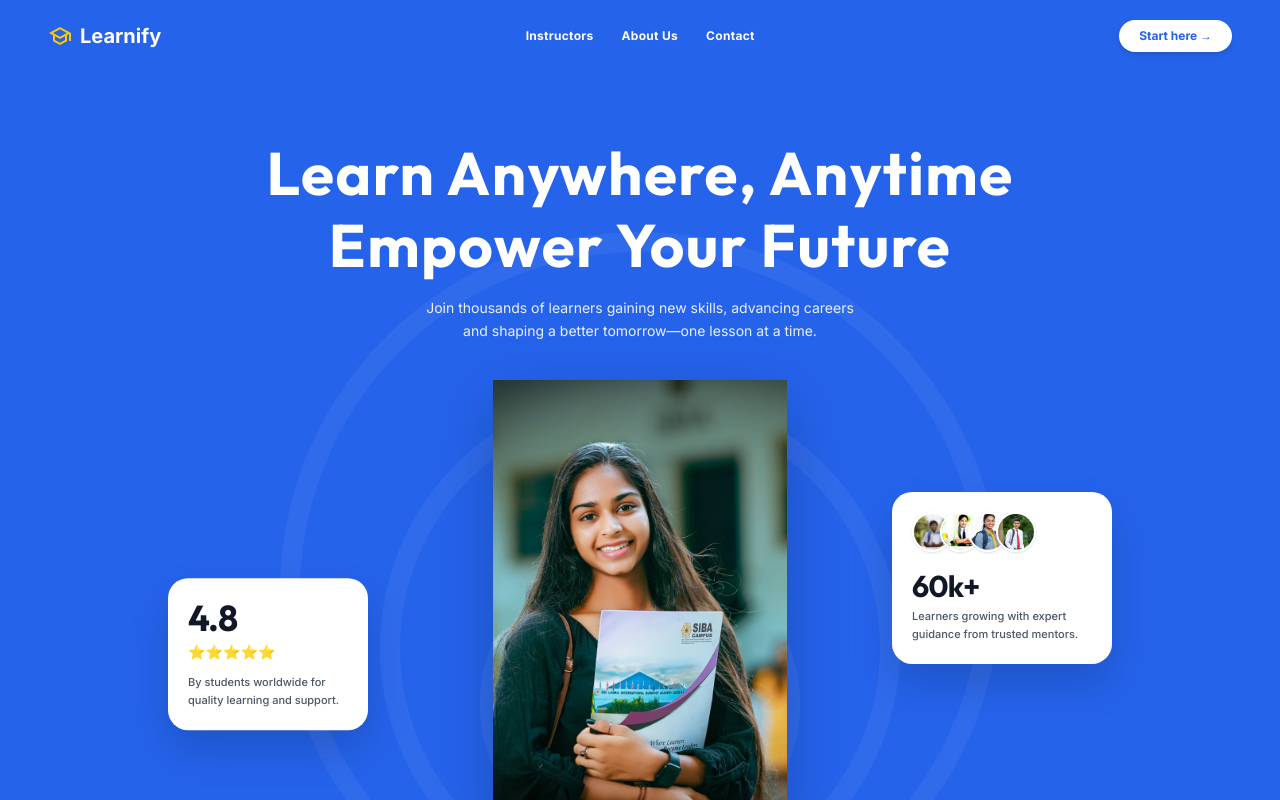
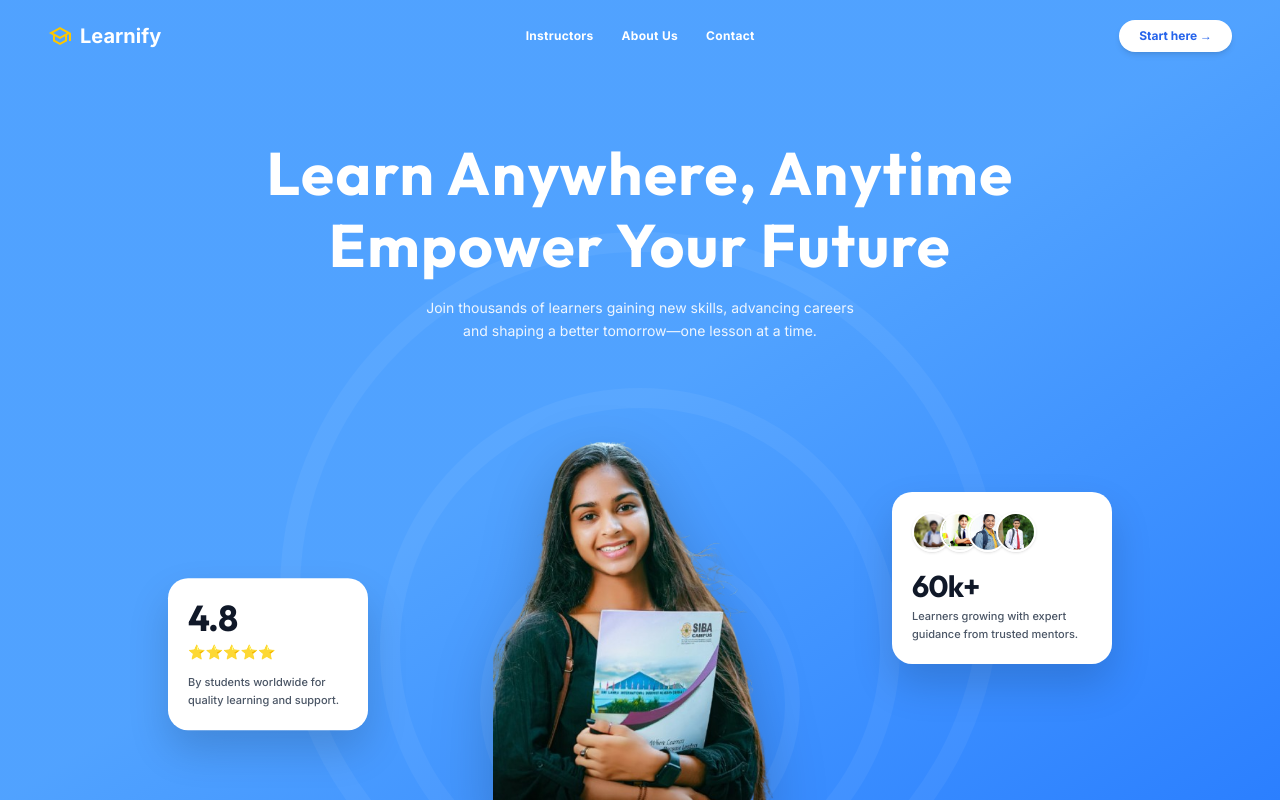
Before and after one commit to kaweeshaweerasinghe710/elearning-platform, a React (Vite) app in the folder frontend/: page / in a window 1280 px wide. Built offline with nearby package versions, Linux system fonts and the light colour scheme; no server answers.

Commit message:
feat: update HeroIllustration and change Landing background

```diff
--- a/frontend/src/components/HeroIllustration.jsx
+++ b/frontend/src/components/HeroIllustration.jsx
@@ -6,7 +6,7 @@ const HeroIllustration = () => {
             <div className="absolute bottom-[-20%] w-[65vh] h-[65vh] rounded-full border-[20px] border-white/5 pointer-events-none z-0"></div>
             <div className="absolute bottom-[-30%] w-[90vh] h-[90vh] rounded-full border-[20px] border-white/5 pointer-events-none z-0"></div>
             <img
-                src="/student.jpg"
+                src="/student.png"
                 alt="Student"
                 className="relative z-10 h-full w-auto object-contain object-bottom drop-shadow-[0_20px_30px_rgba(0,0,0,0.2)]"
             />
--- a/frontend/src/pages/Landing.jsx
+++ b/frontend/src/pages/Landing.jsx
@@ -10,7 +10,7 @@ const Landing = () => {
     const [activeModal, setActiveModal] = useState(null);
 
     return (
-        <div className="h-screen w-full bg-primary relative overflow-hidden font-sans flex flex-col">
+        <div className="h-screen w-full bg-gradient-to-br from-blue-400 via-blue-400 to-blue-500 relative overflow-hidden font-sans flex flex-col">
             <style>{`
                 @keyframes float {
                     0%, 100% { transform: translateY(0px); }
```
Also changed, not shown: frontend/public/student.jpg (deleted), frontend/public/student.png.
